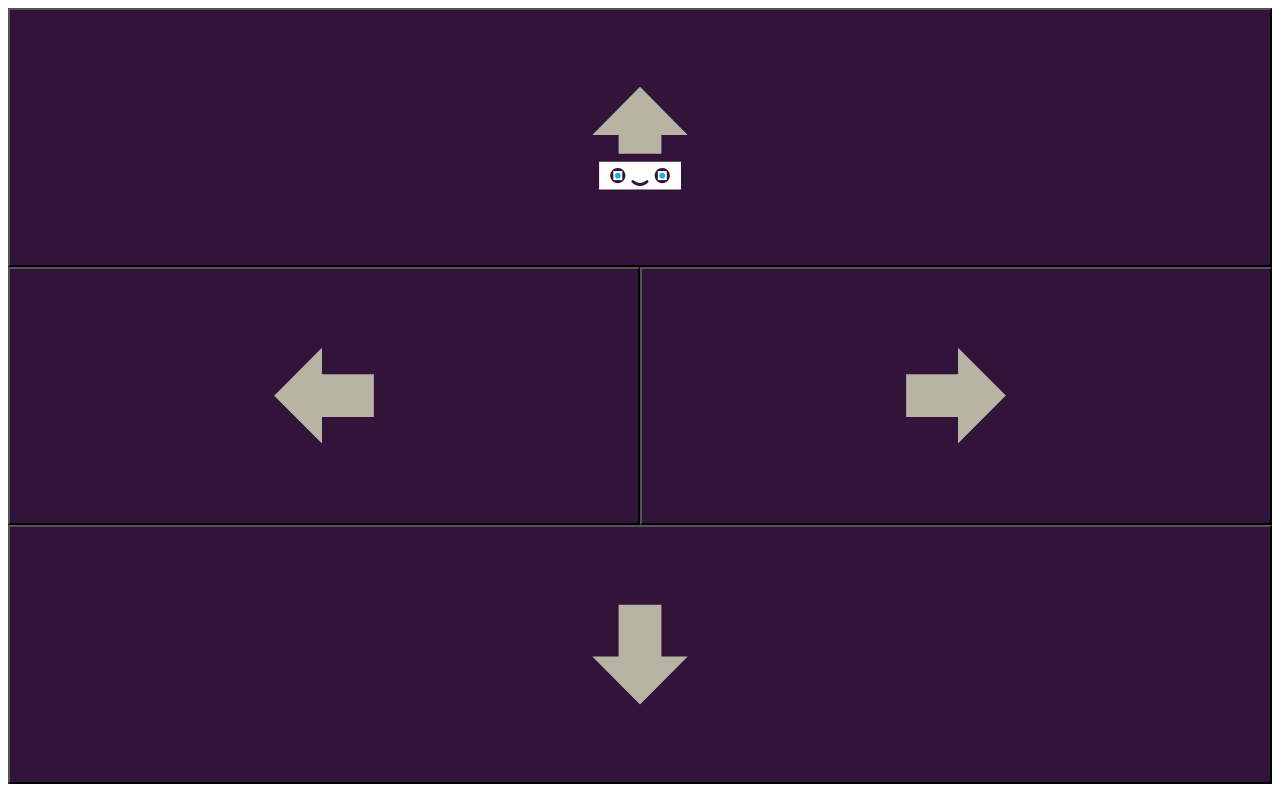
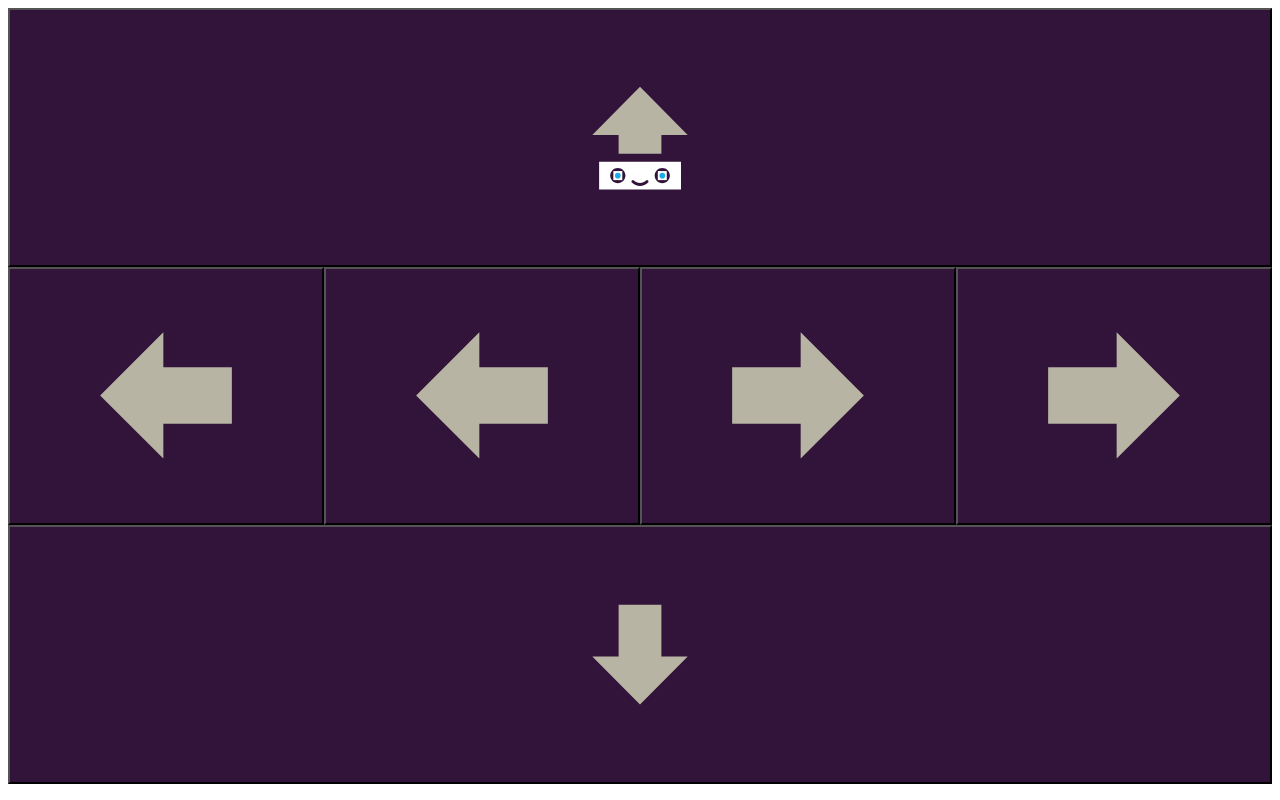
Before and after one commit to TheCraftyRobot/smartibot_telepresence_controller, a plain HTML site: page index.html in a window 1280 px wide. Drawn offline with Linux system fonts and the light colour scheme.

Commit message:
Back to four arrows

```diff
--- a/index.html
+++ b/index.html
@@ -32,7 +32,7 @@
   text-align: center;
   text-decoration: none;
   display: inline-block;
-  width: 50%;
+  width: 25%;
   height: 33%;
   font-size: 16px;
   cursor: pointer;
@@ -78,8 +78,10 @@
   <button class="button" onclick="sendDrive('F');" ><img height="50%" src="img/up.svg"/></button>
   </div>
   <div class="btn-groupH">
-  <button class="button" onclick="sendDrive('L');" ><img height="50%" src="img/left.svg"/></button>
-  <button class="button" onclick="sendDrive('R');" ><img height="50%" src="img/right.svg"/></button>
+  <button class="button" onclick="sendDrive('L');" ><img width="60%" src="img/left.svg"/></button>
+  <button class="button" onclick="sendDrive('SL');" ><img width="60%" src="img/left.svg"/></button>
+    <button class="button" onclick="sendDrive('SR');" ><img width="60%" src="img/right.svg"/></button>
+  <button class="button" onclick="sendDrive('R');" ><img width="60%" src="img/right.svg"/></button>
 </div>
 <div class="btn-groupV">
   <button class="button" onclick="sendDrive('B');" ><img height="50%" src="img/down.svg"/></button>
```
